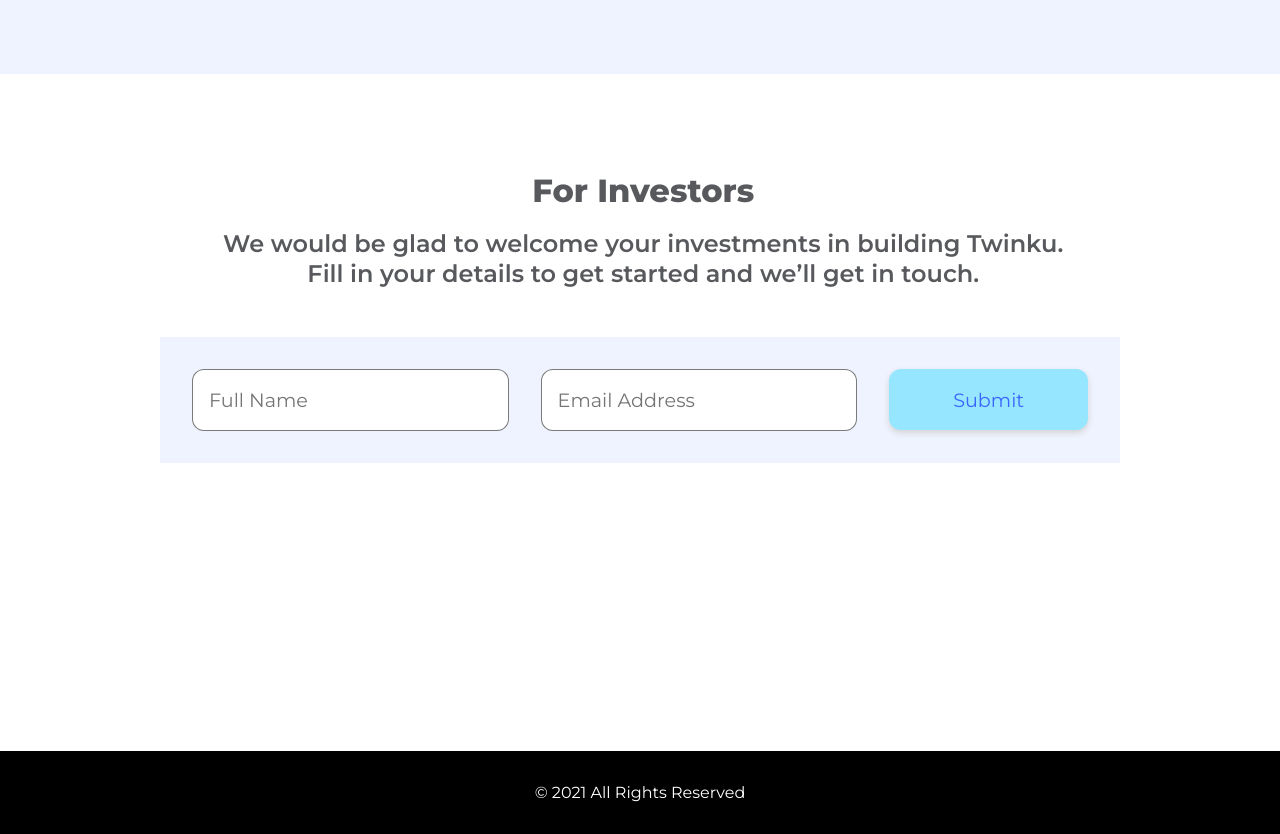
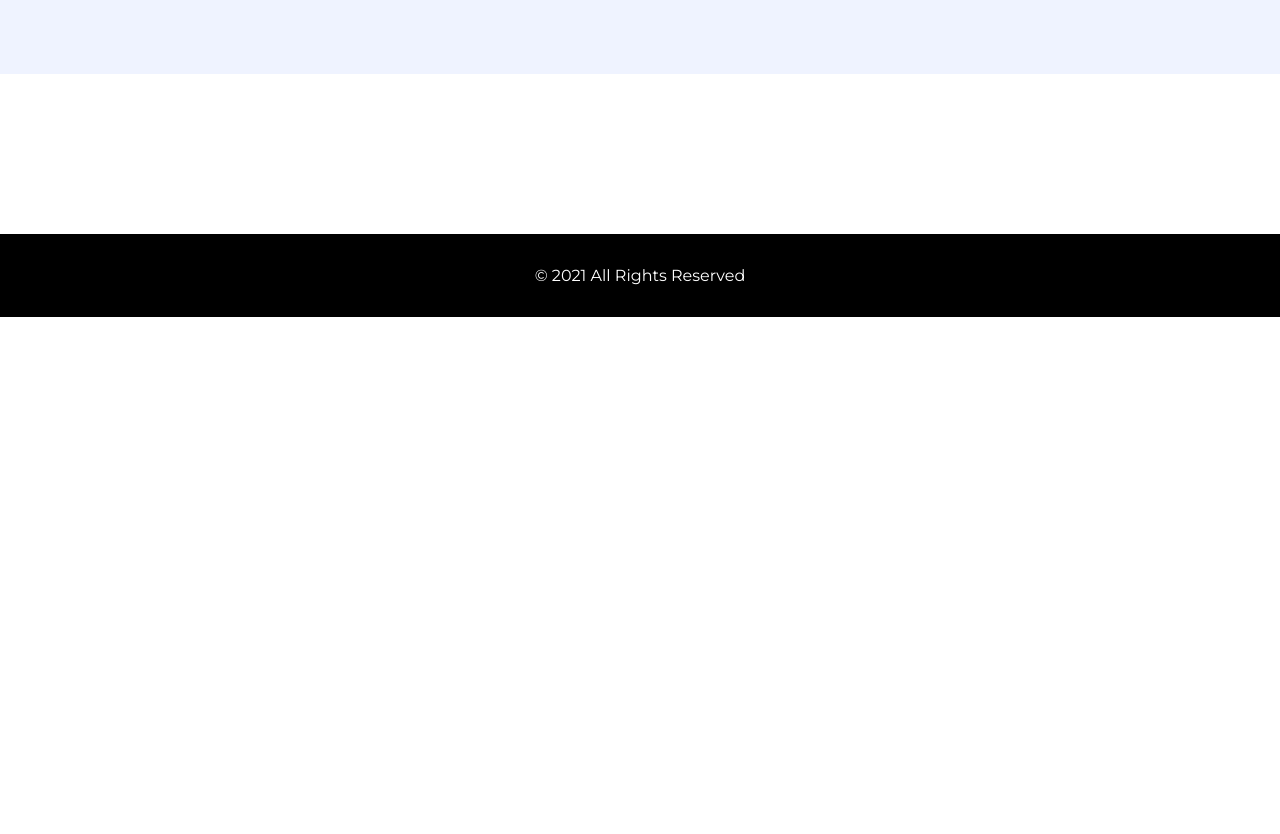
Before and after one commit to are-ike/landing, a Gatsby site: page / in a window 1280 px wide. Shown: the part 1468-2302 px from the top of the page. After the commit the page ends 1785 px from the top, so only its background shows below. Built offline with nearby package versions, Linux system fonts and the light colour scheme; Gatsby itself is replaced by a stand-in of ours.

Commit message:
removing investors

```diff
--- a/src/components/form/Form.tsx
+++ b/src/components/form/Form.tsx
@@ -64,8 +64,10 @@
 					type: prop.formType
 				}
 
-				mutation.mutate(data)
-				resetForm()
+				mutation.mutate(data, {
+					onSuccess: resetForm
+				})
+
 
 
 			}}
--- a/src/pages/index.tsx
+++ b/src/pages/index.tsx
@@ -60,7 +60,7 @@
 						<Links/>
 					</div>
 				</div>
-				<div className={styles.formDiv2}>
+				{/* <div className={styles.formDiv2}>
 					<Text type="header">For Investors</Text>
 					<Text style="center" type="text">
         We would be glad to welcome your investments in building Twinku.
@@ -69,7 +69,7 @@
 					<div className={styles.bluebg}>
 						<Form formType={2} notifyFunction={notify}/>
 					</div>
-				</div>
+				</div> */}
 				<div className={styles.footer} >
         &copy; 2021 All Rights Reserved
 				</div>
```
